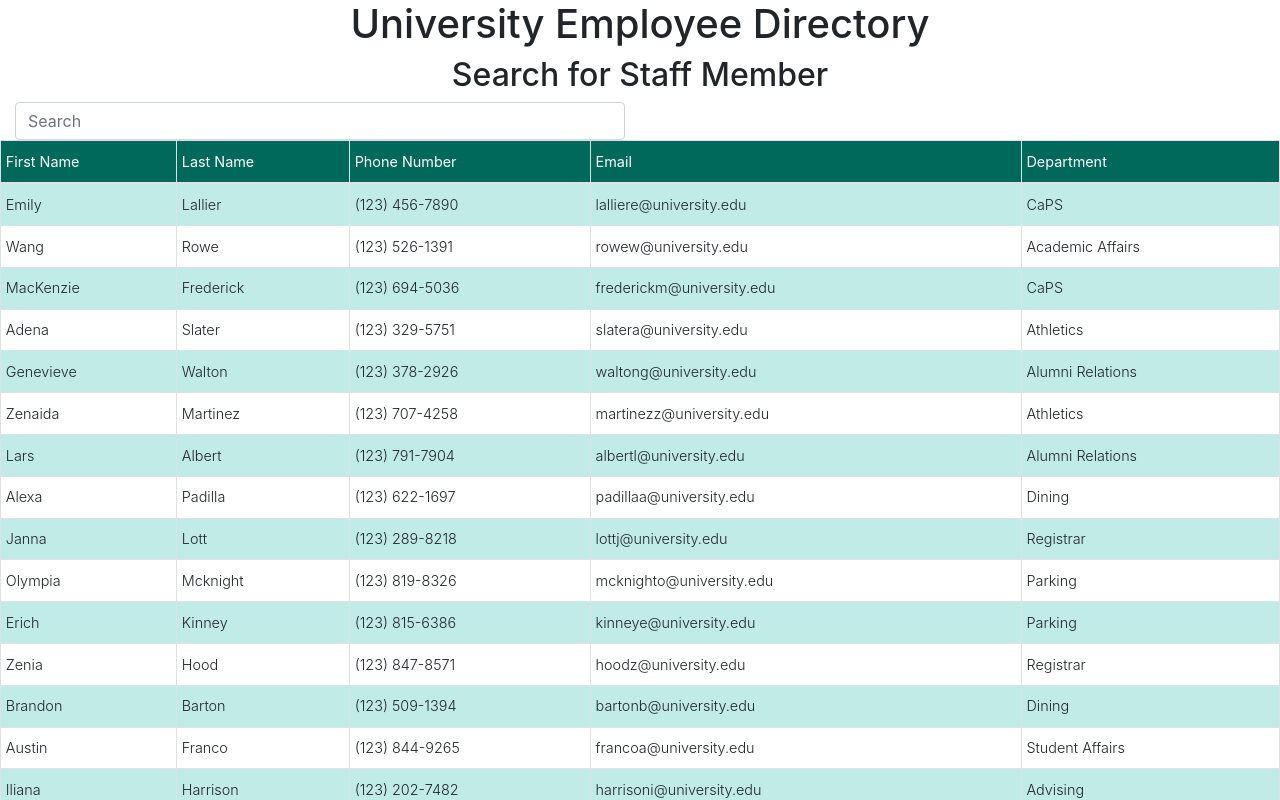
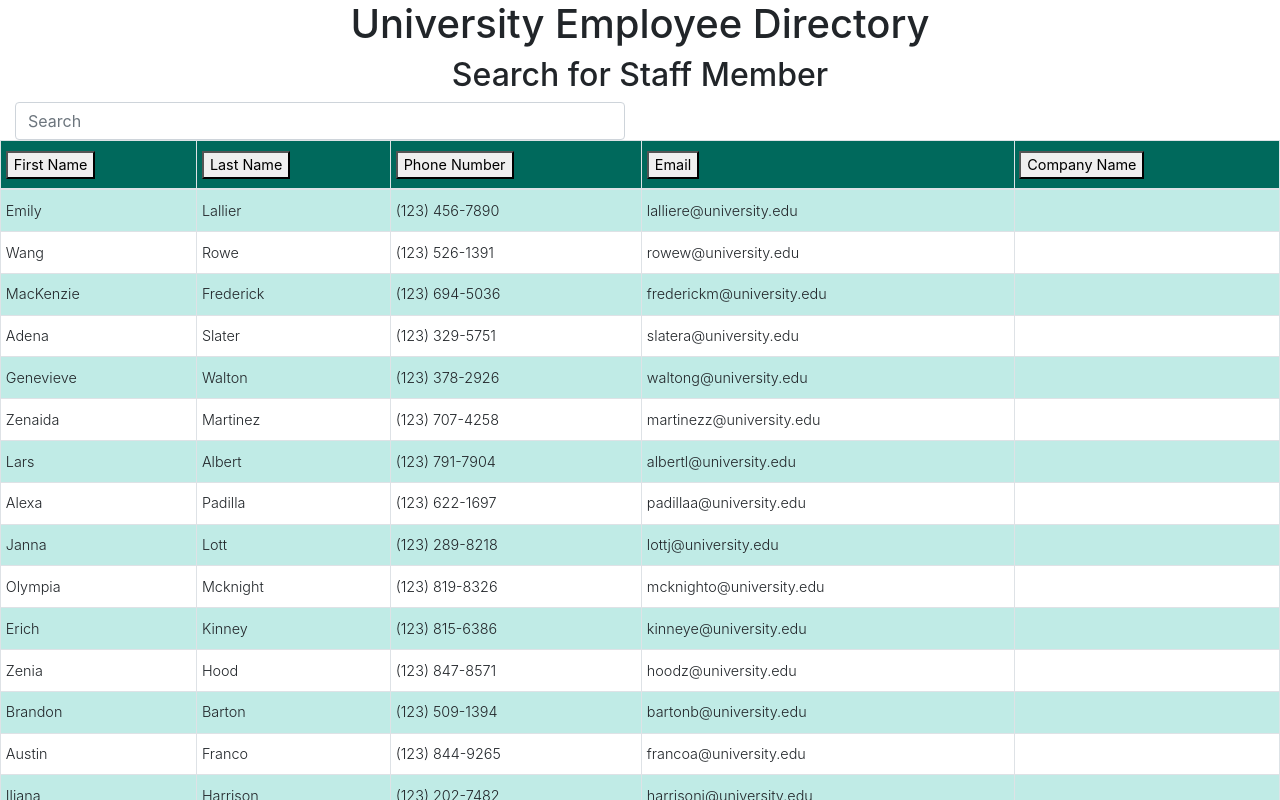
Before and after one commit to lalliere/employee-directory-react, a React (Create React App) app: page / in a window 1280 px wide. Shown: the top 800 px of the page. Built offline with nearby package versions, Linux system fonts and the light colour scheme.

Commit message:
added sort buttons

```diff
--- a/src/App.js
+++ b/src/App.js
@@ -1,6 +1,5 @@
 import React from "react";
-//import Data from "./Components/Data"
-import EmployeeTable from "./components/EmployeeList";
+import EmployeeTable from "./components/EmployeeTable";
 import "bootstrap/dist/css/bootstrap.min.css";
 import SearchBar from "./components/SearchBar";
 import data from "./components/Data.json";
@@ -10,21 +9,38 @@ class App extends React.Component {
   constructor(props) {
     super(props);
     this.state = {
-      data: data
-    }
-    this.sortBy = this.sortBy.bind(this)
+      data: data,
+      search: ""
+    };
+    this.sortBy = this.sortBy.bind(this);
   }
+  // sortBy(key) {
+  //   this.setState({
+  //     data: data.sort((a, b) => a > b),
+  //   });
+  // }
+
+  compareBy(key) {
+    return function (a, b) {
+      if (a[key] < b[key]) return -1;
+      if (a[key] > b[key]) return 1;
+      return 0;
+    };
+  }
+
   sortBy(key) {
-    this.setState({
-      data: data.sort( (a,b) => a[key] > b[key])
-    })
+    let arrayCopy = [...this.state.data];
+    arrayCopy.sort(this.compareBy(key));
+    this.setState({data: arrayCopy});
   }
+
+
   render() {
     return (
       <div>
         <Title />
         <SearchBar />
-        <EmployeeTable data={this.state.data} />;
+        <EmployeeTable data={this.state.data} sortBy={this.sortBy}  />;
       </div>
     );
   }
--- a/src/components/Data.json
+++ b/src/components/Data.json
@@ -129,7 +129,7 @@
 		"First_Name": "Malachi",
 		"Last_Name": "Allen",
 		"Phone_number": "(123) 822-1696",
-		"Email": "allenm@elitpellentesque.com",
+		"Email": "allenm@university.edu",
 		"Department": "Advising"
 	},
 	{
--- a/src/components/EmployeeList.js
+++ /dev/null
@@ -1,35 +0,0 @@
-import React from "react";
-//import Table from "react-bootstrap/Table";
-import "../../node_modules/bootstrap/dist/css/bootstrap.min.css";
-import { Table } from "../../node_modules/react-bootstrap";
-import "../styles/EmployeeList.css"
-
-function EmployeeTable(props) {
-  return (
-    <Table striped bordered hover small size="sm">
-      <thead>
-        <tr>
-          <th>First Name</th>
-          <th>Last Name</th>
-          <th>Phone Number</th>
-          <th>Email</th>
-          <th>Department</th>
-        </tr>
-      </thead>
-      <tbody>
-          {
-              props.data.map(row => (
-                  <tr>
-                      <td>{row.First_Name}</td>
-                      <td>{row.Last_Name}</td>
-                      <td>{row.Phone_number}</td>
-                      <td>{row.Email}</td>
-                      <td>{row.Department}</td>
-                  </tr>
-              ))
-          }
-          </tbody>
-    </Table>
-  );
-}
-export default EmployeeTable;
--- /dev/null
+++ b/src/components/EmployeeTable.js
@@ -0,0 +1,52 @@
+import React from "react";
+//import Table from "react-bootstrap/Table";
+import "../../node_modules/bootstrap/dist/css/bootstrap.min.css";
+import { Table } from "react-bootstrap";
+import "../styles/EmployeeTable.css";
+
+function EmployeeTable(props) {
+  return (
+    <Table striped bordered hover small size="sm">
+      <thead>
+        <tr>
+          <th>
+            <button onClick={() => props.sortBy("First_Name")}>
+              First Name
+            </button>
+          </th>
+          <th>
+            <button onClick={() => props.sortBy("Last_Name")}>
+              {" "}
+              Last Name
+            </button>
+          </th>
+          <th>
+            <button onClick={() => props.sortBy("Phone_number")}>
+              Phone Number{" "}
+            </button>
+          </th>
+          <th>
+            <button onClick={() => props.sortBy("Email")}> Email</button>
+          </th>
+          <th>
+            <button onClick={() => props.sortBy("Company_Name")}>
+              Company Name
+            </button>
+          </th>
+        </tr>
+      </thead>
+      <tbody>
+        {props.data.map((row) => (
+          <tr>
+            <td>{row.First_Name}</td>
+            <td>{row.Last_Name}</td>
+            <td>{row.Phone_number}</td>
+            <td>{row.Email}</td>
+            <td>{row.Company_Name}</td>
+          </tr>
+        ))}
+      </tbody>
+    </Table>
+  );
+}
+export default EmployeeTable;
--- a/src/components/SearchBar.js
+++ b/src/components/SearchBar.js
@@ -3,6 +3,7 @@ import '../../node_modules/mdbreact/dist/css/mdb.css';
 //import { MDBCol } from "./node_modules/mdbreact";
 import {MDBCol} from "../../node_modules/mdbreact";
 //import { MDBCol } from 'mdbreact';
+
 
 const SearchBar = () => {
   return (
```
Also changed, not shown: src/styles/EmployeeTable.css (renamed from src/styles/EmployeeList.css). Lines whose indentation alone changed are shown as unchanged.
